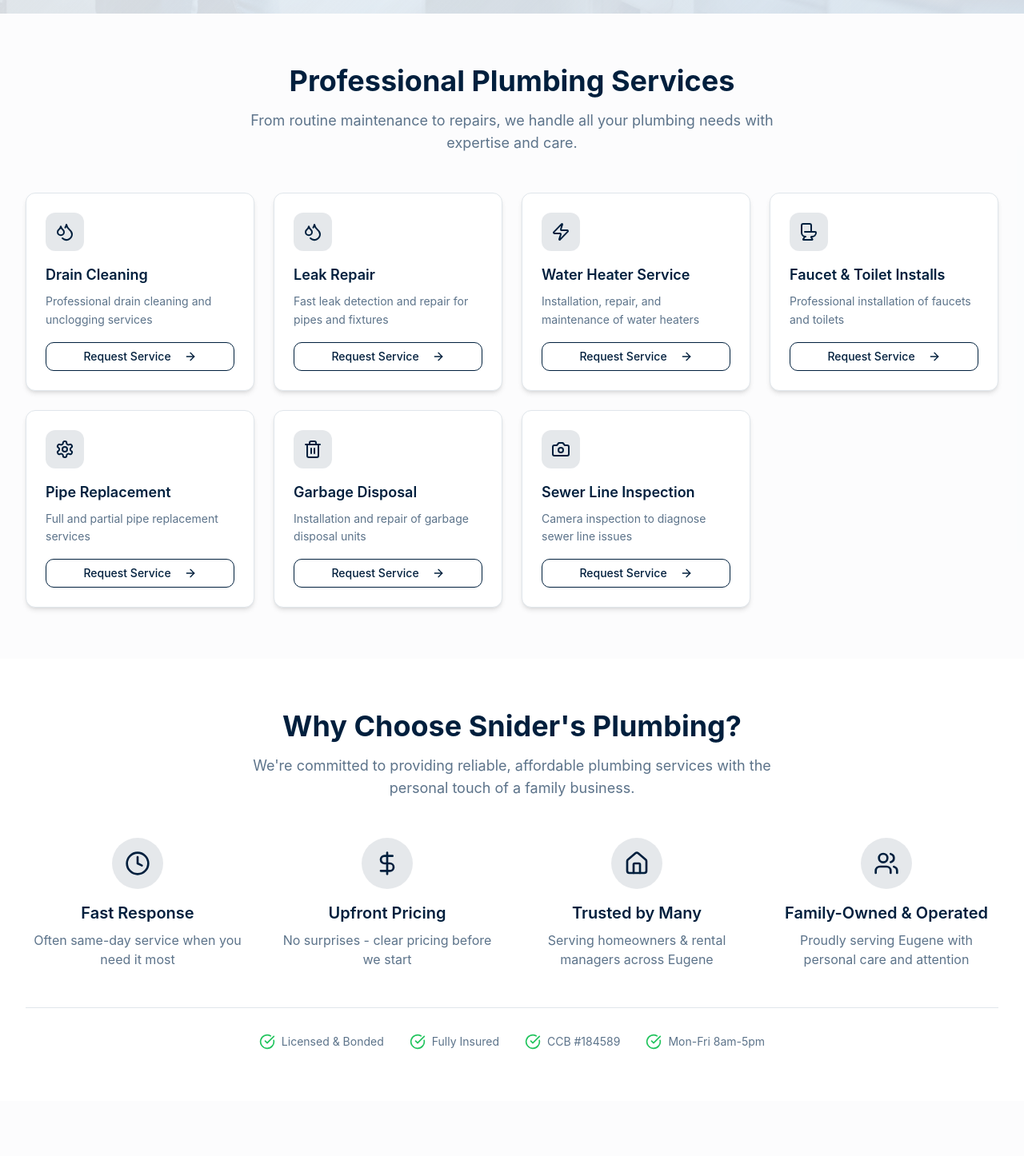
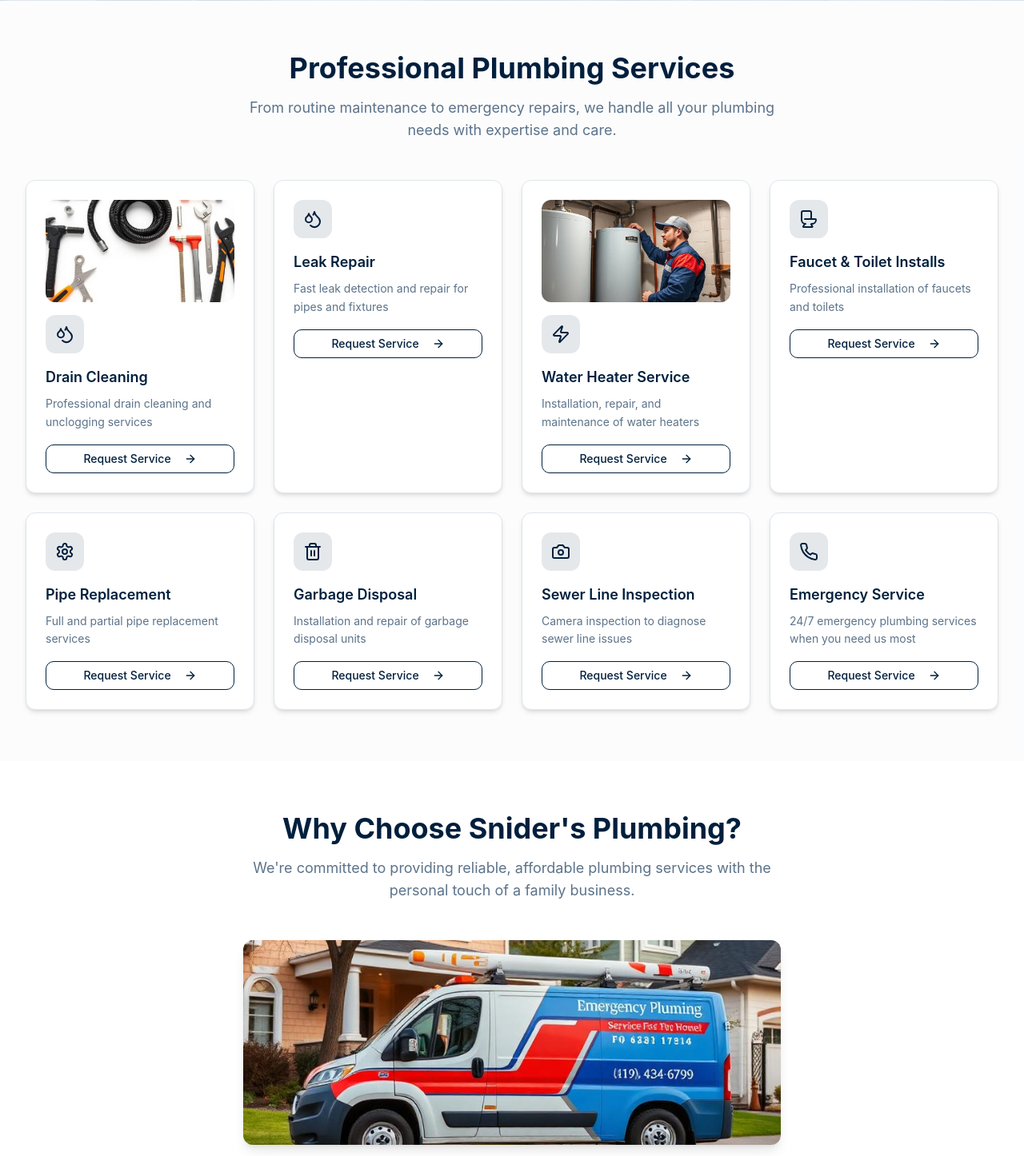
Before and after one commit to MitchDP/sniders-plumbing-launch, a React (Vite) app: page / in a window 1280 px wide. Shown: the part 580-2026 px from the top of the page at 80% size. Built offline with nearby package versions, Linux system fonts and the light colour scheme.

Commit message:
Reverted to commit 2d9d07f6107724cc868803639d4157c7b973c5b7

```diff
--- a/src/components/ContactForm.tsx
+++ b/src/components/ContactForm.tsx
@@ -93,6 +93,7 @@ const ContactForm = () => {
                       <SelectItem value="water-heater">Water Heater Service</SelectItem>
                       <SelectItem value="installation">Fixture Installation</SelectItem>
                       <SelectItem value="pipe-replacement">Pipe Replacement</SelectItem>
+                      <SelectItem value="emergency">Emergency Service</SelectItem>
                       <SelectItem value="other">Other</SelectItem>
                     </SelectContent>
                   </Select>
@@ -162,20 +163,20 @@ const ContactForm = () => {
                     <Clock className="w-5 h-5 text-primary" />
                   </div>
                   <div>
-                    <p className="font-semibold text-primary">Mon-Fri: 8:00am-5:00pm</p>
-                    <p className="text-sm text-muted-foreground">Closed weekends</p>
+                    <p className="font-semibold text-primary">Mon-Sat: 7am-7pm</p>
+                    <p className="text-sm text-muted-foreground">Sun: Emergency only</p>
                   </div>
                 </div>
               </div>
             </div>
 
-            {/* Quick Contact CTA */}
-            <div className="bg-primary/5 border border-primary/20 p-6 rounded-xl text-center">
-              <h4 className="font-semibold text-primary mb-2">Need Service Today?</h4>
+            {/* Emergency CTA */}
+            <div className="bg-emergency/5 border border-emergency/20 p-6 rounded-xl text-center">
+              <h4 className="font-semibold text-emergency mb-2">Plumbing Emergency?</h4>
               <p className="text-sm text-muted-foreground mb-4">
-                Call during business hours for same-day service when possible.
+                We offer 24/7 emergency service for urgent plumbing issues.
               </p>
-              <Button className="btn-primary w-full" asChild>
+              <Button className="btn-emergency w-full" asChild>
                 <a href="tel:+15414610166">
                   <Phone className="w-4 h-4" />
                   Call Now: (541) 461-0166
--- a/src/components/FAQ.tsx
+++ b/src/components/FAQ.tsx
@@ -7,8 +7,8 @@ import {
 
 const faqs = [
   {
-    question: "How quickly can you respond?",
-    answer: "We often provide same-day service during our business hours (Monday-Friday 8am-5pm). For non-urgent issues, we typically schedule within 1-2 business days."
+    question: "Do you offer emergency service?",
+    answer: "Yes! We provide 24/7 emergency plumbing services for urgent issues like burst pipes, major leaks, and sewer backups. Call (541) 461-0166 anytime for emergency service."
   },
   {
     question: "What areas do you cover?",
@@ -25,6 +25,10 @@ const faqs = [
   {
     question: "Are you licensed and insured?",
     answer: "Yes, we are fully licensed (CCB #184589), bonded, and insured. This protects both you and us, and ensures all work meets Oregon building codes and standards."
+  },
+  {
+    question: "How quickly can you respond?",
+    answer: "We often provide same-day service during business hours (Mon-Sat 7am-7pm). For emergencies, we respond as quickly as possible 24/7."
   },
   {
     question: "Do you work on rental properties?",
--- a/src/components/Footer.tsx
+++ b/src/components/Footer.tsx
@@ -14,7 +14,7 @@ const Footer = () => {
             <div className="space-y-2 text-sm">
               <div>CCB #184589</div>
               <div>Family-owned and operated</div>
-              <div>Mon-Fri: 8am-5pm</div>
+              <div>24/7 Emergency Service</div>
             </div>
           </div>
 
@@ -53,12 +53,15 @@ const Footer = () => {
             <h3 className="text-lg font-semibold mb-4">Business Hours</h3>
             <div className="space-y-2 text-sm text-primary-foreground/90">
               <div className="flex justify-between">
-                <span>Monday - Friday:</span>
-                <span>8:00 AM - 5:00 PM</span>
+                <span>Monday - Saturday:</span>
+                <span>7:00 AM - 7:00 PM</span>
               </div>
               <div className="flex justify-between">
-                <span>Saturday - Sunday:</span>
-                <span>Closed</span>
+                <span>Sunday:</span>
+                <span>Emergency Only</span>
+              </div>
+              <div className="text-xs mt-2 text-primary-foreground/70">
+                *Emergency service available 24/7
               </div>
             </div>
           </div>
--- a/src/components/Header.tsx
+++ b/src/components/Header.tsx
@@ -10,7 +10,7 @@ const Header = () => {
           <img
             src="/lovable-uploads/436d3fa7-0385-4dd5-a519-45722adeea67.png"
             alt="Snider's Plumbing & Drain Cleaning LLC Logo"
-            className="h-20 w-auto object-contain"
+            className="h-16 w-auto object-contain"
           />
         </div>
       </div>
--- a/src/components/Hero.tsx
+++ b/src/components/Hero.tsx
@@ -68,7 +68,7 @@ const Hero = () => {
           <div className="flex flex-wrap justify-center gap-6 text-sm text-muted-foreground">
             <div className="flex items-center gap-2">
               <Clock className="w-4 h-4" />
-              <span>Mon-Fri: 8am-5pm</span>
+              <span>24/7 Emergency Service</span>
             </div>
             <div className="flex items-center gap-2">
               <span className="w-2 h-2 bg-success rounded-full"></span>
--- a/src/components/Services.tsx
+++ b/src/components/Services.tsx
@@ -1,11 +1,14 @@
-import { ArrowRight, Droplets, Wrench, Zap, Toilet, Settings, Trash2, Camera } from "lucide-react";
+import { ArrowRight, Droplets, Wrench, Zap, Toilet, Settings, Trash2, Camera, Phone } from "lucide-react";
 import { Button } from "@/components/ui/button";
+import drainTools from "@/assets/drain-cleaning-tools.jpg";
+import waterHeaterService from "@/assets/water-heater-service.jpg";
 
 const services = [
   {
     icon: Droplets,
     title: "Drain Cleaning",
-    description: "Professional drain cleaning and unclogging services"
+    description: "Professional drain cleaning and unclogging services",
+    image: drainTools
   },
   {
     icon: Droplets,
@@ -15,7 +18,8 @@ const services = [
   {
     icon: Zap,
     title: "Water Heater Service",
-    description: "Installation, repair, and maintenance of water heaters"
+    description: "Installation, repair, and maintenance of water heaters",
+    image: waterHeaterService
   },
   {
     icon: Toilet,
@@ -36,6 +40,11 @@ const services = [
     icon: Camera,
     title: "Sewer Line Inspection",
     description: "Camera inspection to diagnose sewer line issues"
+  },
+  {
+    icon: Phone,
+    title: "Emergency Service",
+    description: "24/7 emergency plumbing services when you need us most"
   }
 ];
 
@@ -54,7 +63,7 @@ const Services = () => {
             Professional Plumbing Services
           </h2>
           <p className="text-lg text-muted-foreground max-w-2xl mx-auto">
-            From routine maintenance to repairs, we handle all your plumbing needs with expertise and care.
+            From routine maintenance to emergency repairs, we handle all your plumbing needs with expertise and care.
           </p>
         </div>
 
@@ -62,6 +71,17 @@ const Services = () => {
         <div className="grid grid-cols-1 sm:grid-cols-2 lg:grid-cols-4 gap-6">
           {services.map((service, index) => (
             <div key={index} className="service-card group">
+              {/* Service Image (if available) */}
+              {service.image && (
+                <div className="mb-4 rounded-lg overflow-hidden">
+                  <img
+                    src={service.image}
+                    alt={service.title}
+                    className="w-full h-32 object-cover group-hover:scale-105 transition-transform duration-300"
+                  />
+                </div>
+              )}
+
               <div className="p-3 bg-primary/10 rounded-lg w-fit mb-4 group-hover:bg-primary/20 transition-colors">
                 <service.icon className="w-6 h-6 text-primary" />
               </div>
--- a/src/components/WhyChooseUs.tsx
+++ b/src/components/WhyChooseUs.tsx
@@ -1,4 +1,5 @@
 import { CheckCircle, Clock, DollarSign, Home, Users } from "lucide-react";
+import serviceVan from "@/assets/service-van.jpg";
 
 const benefits = [
   {
@@ -36,6 +37,17 @@ const WhyChooseUs = () => {
           </p>
         </div>
 
+        {/* Service Van Image */}
+        <div className="mb-12 text-center">
+          <div className="max-w-2xl mx-auto rounded-xl overflow-hidden shadow-lg">
+            <img
+              src={serviceVan}
+              alt="Snider's Plumbing service vehicle"
+              className="w-full h-64 object-cover"
+            />
+          </div>
+        </div>
+
         <div className="grid grid-cols-1 md:grid-cols-2 lg:grid-cols-4 gap-8">
           {benefits.map((benefit, index) => (
             <div key={index} className="text-center group">
@@ -71,7 +83,7 @@ const WhyChooseUs = () => {
             </div>
             <div className="flex items-center gap-2">
               <CheckCircle className="w-5 h-5 text-success" />
-              <span>Mon-Fri 8am-5pm</span>
+              <span>24/7 Emergency Service</span>
             </div>
           </div>
         </div>
```
